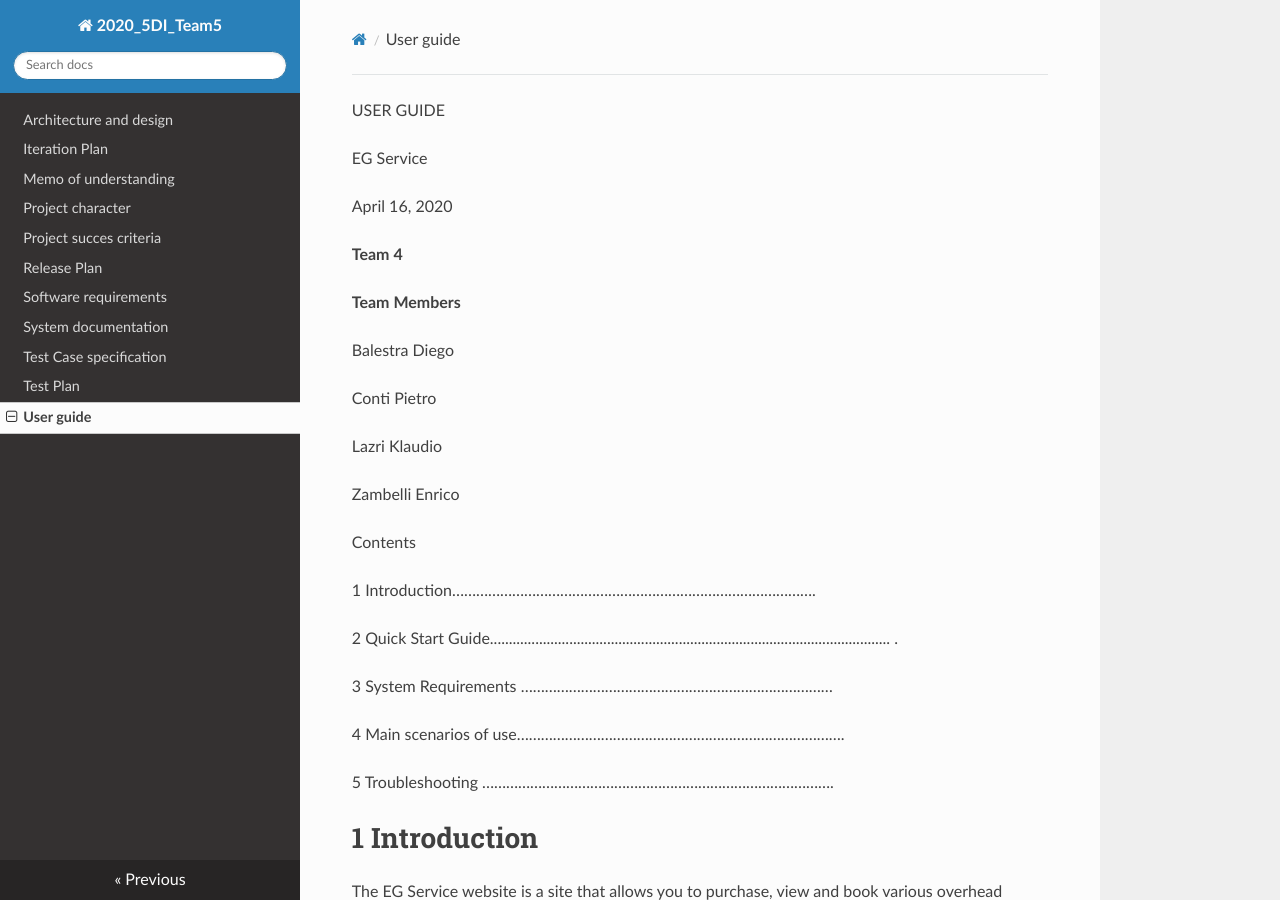
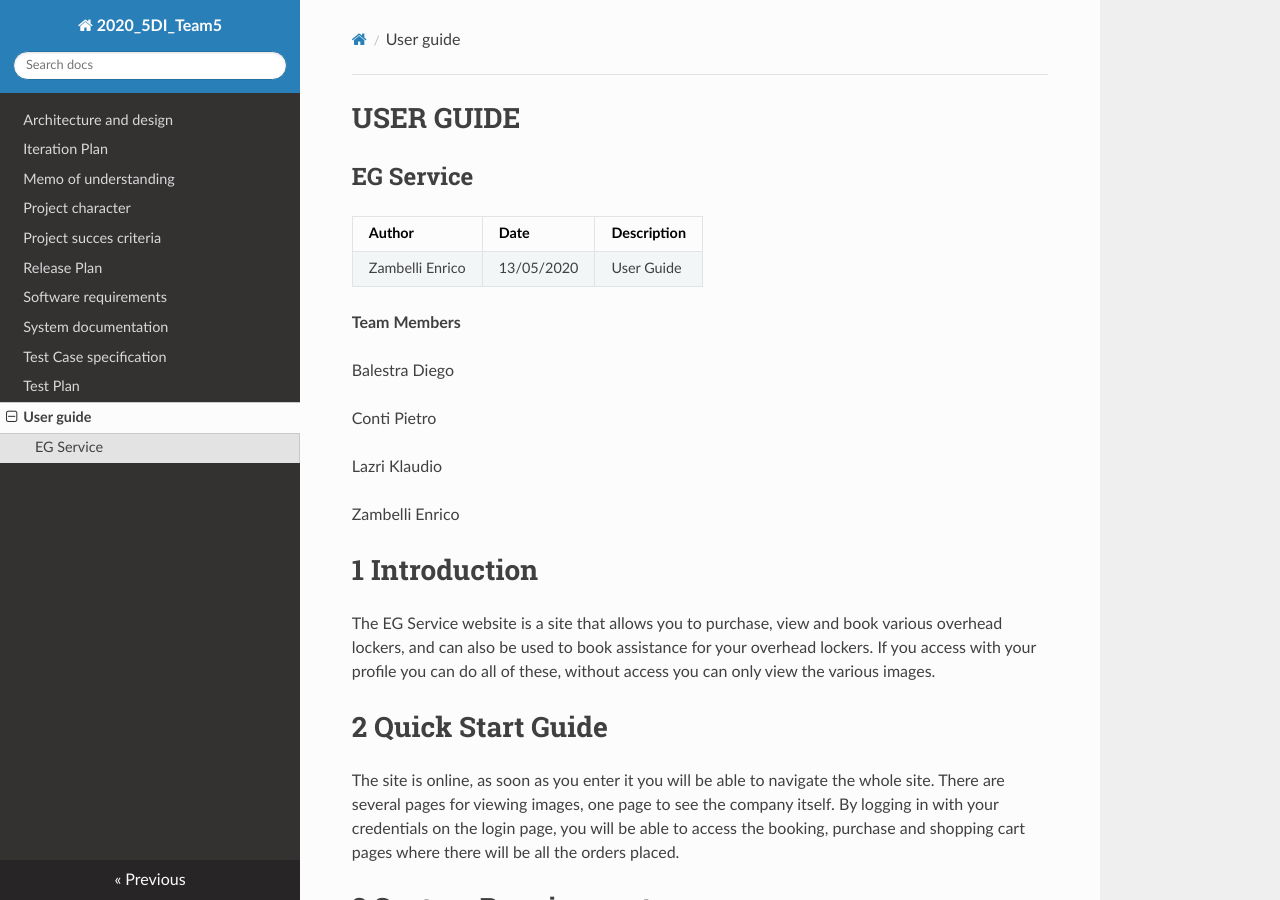
Before and after one commit to TeamPit/2020_5DI_team5_Conti, an MkDocs documentation site: the page built from docs/user_guide.md, in a window 1280 px wide and 900 px high. Built offline with MkDocs 1.6.1, drawn with Linux system fonts in a browser that asks for light colours; nearby versions of some CDN libraries.

Commit message:
Update user_guide.md

```diff
--- a/docs/user_guide.md
+++ b/docs/user_guide.md
@@ -1,10 +1,10 @@
-USER GUIDE
+# USER GUIDE
 
-EG Service
+## EG Service
 
-April 16, 2020
-
-**Team 4**
+| Author | Date | Description |
+| --- | --- | --- |
+| Zambelli Enrico | 13/05/2020 | User Guide |
 
 **Team Members**
 
@@ -16,34 +16,24 @@ Lazri Klaudio
 
 Zambelli Enrico
 
-Contents
 
-1 Introduction……………………………………………………………………………….
-
-2 Quick Start Guide.......................................................................................................... .
-
-3 System Requirements ……………………………………………………………………
-
-4 Main scenarios of use……………………………………………………………………….
-
-5 Troubleshooting …………………………………………………………………………….
 
 # 1 Introduction
 
 The EG Service website is a site that allows you to purchase, view and book various overhead lockers, and can also be used to book assistance for your overhead lockers. If you access with your profile you can do all of these, without access you can only view the various images.
 
-2 Quick Start Guide
+# 2 Quick Start Guide
 
 The site is online, as soon as you enter it you will be able to navigate the whole site. There are several pages for viewing images, one page to see the company itself. By logging in with your credentials on the login page, you will be able to access the booking, purchase and shopping cart pages where there will be all the orders placed.
 
-3 System Requirements
+# 3 System Requirements
 
 The EG Service website can be viewed from any web browser. From time to time the site may not be visible because it may be under maintenance but it will be a matter of a few hours.
 
-4 Main Scenarios of Use
+# 4 Main Scenarios of Use
 
 As explained above, it is very easy to use as a site, very intuitive and fast. With just one click you can order and buy any tilting machine or request assistance. The only thing that takes a little more time is to create your credentials, but simply fill out a form with holes and then your password will be remembered every time you access the site.
 
-5 Troubleshooting
+# 5 Troubleshooting
 
 A message will be displayed if incorrect login information is entered. Try again with the appropriate credentials to log in to sf\_agriculture.com. In case of problems, retrieve the appropriate login information directly from the SF-Agriculture website.
```
